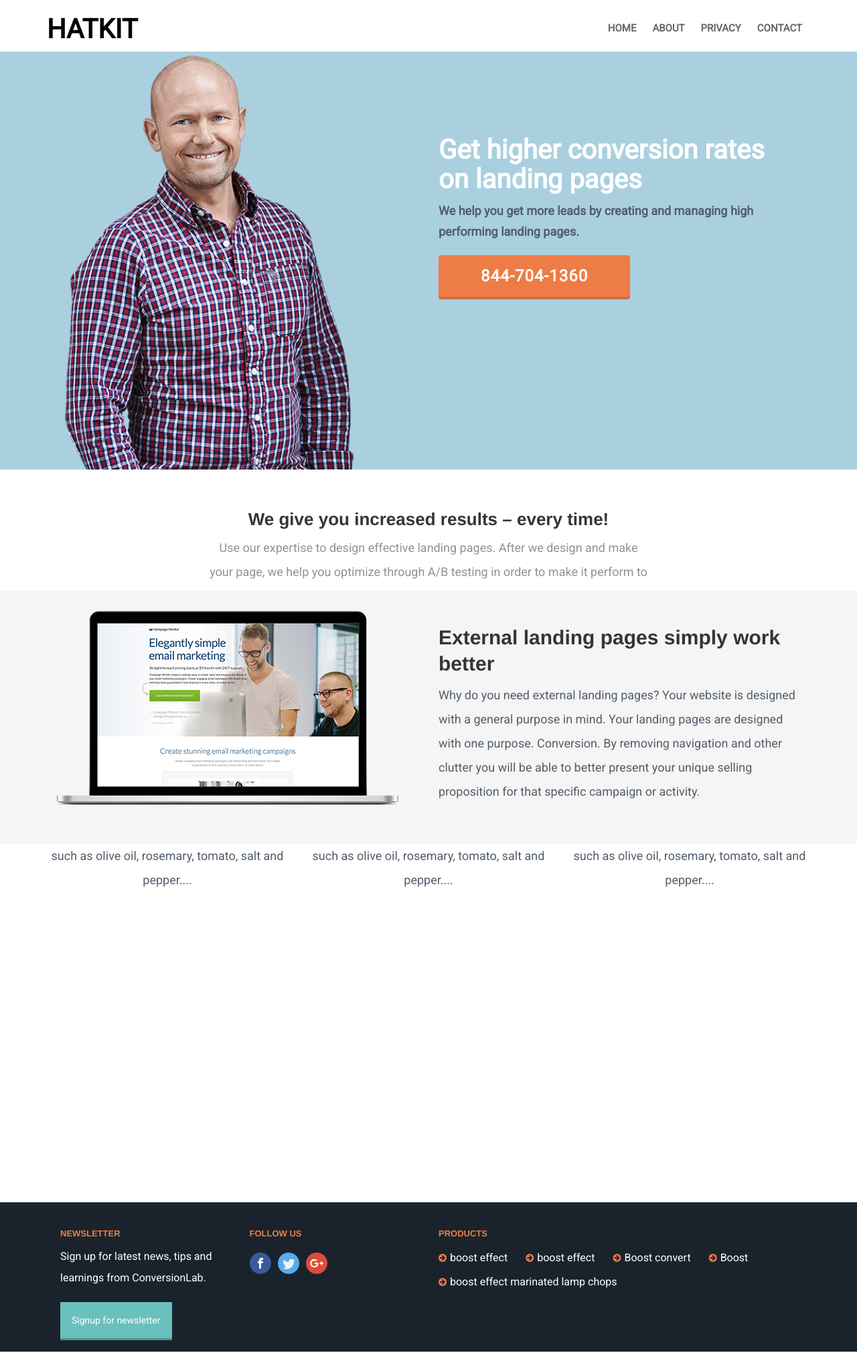
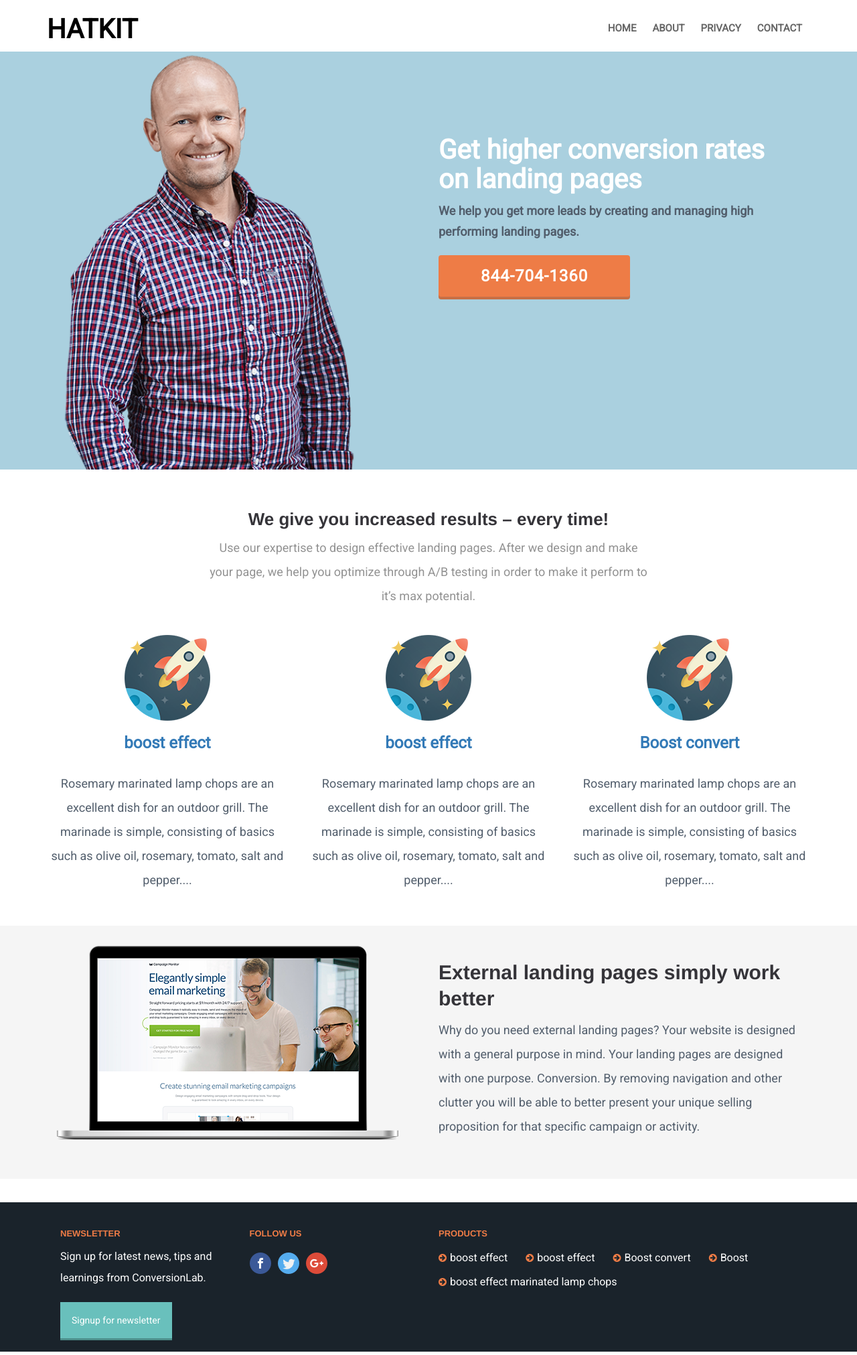
Before and after one commit to tonyseel/five, a Jekyll site: the page built from index.html, in a window 1280 px wide. Shown: the whole page at 67% size. Built offline with Jekyll 4.4.1, drawn with Linux system fonts in a browser that asks for light colours; nearby versions of some CDN libraries; library files that are not in the unit come from our copies.

Commit message:
css removed

```diff
--- a/css/style.css
+++ b/css/style.css
@@ -189,8 +189,3 @@ body, h2,h3,h4,h5,p,a {font-family: 'Roboto', sans-serif;}
     line-height: 1.3em;color: #353439;}
 .about-us p{ padding-bottom: 20px;
     color: #525e6c;line-height:2em;    font-size: 18px;}
-
- .about-us{
-    -webkit-transform: translateY( -500px );
-    transform: translateY( -500px );
-}
```
